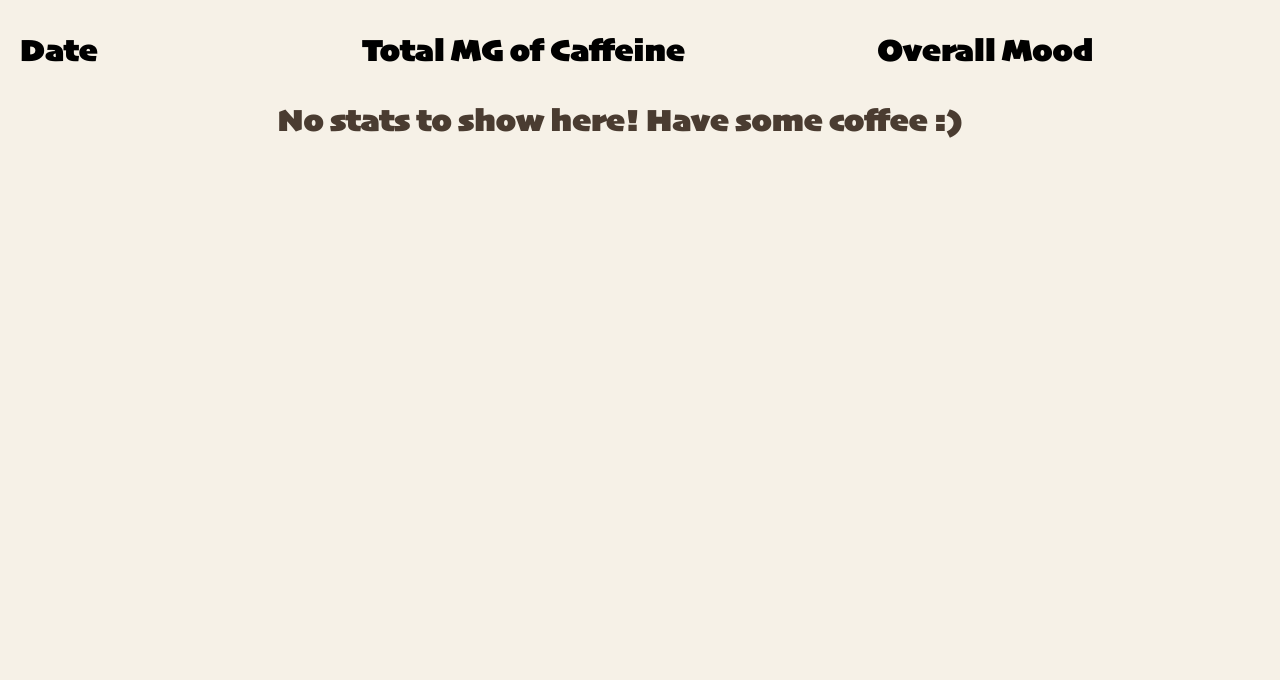
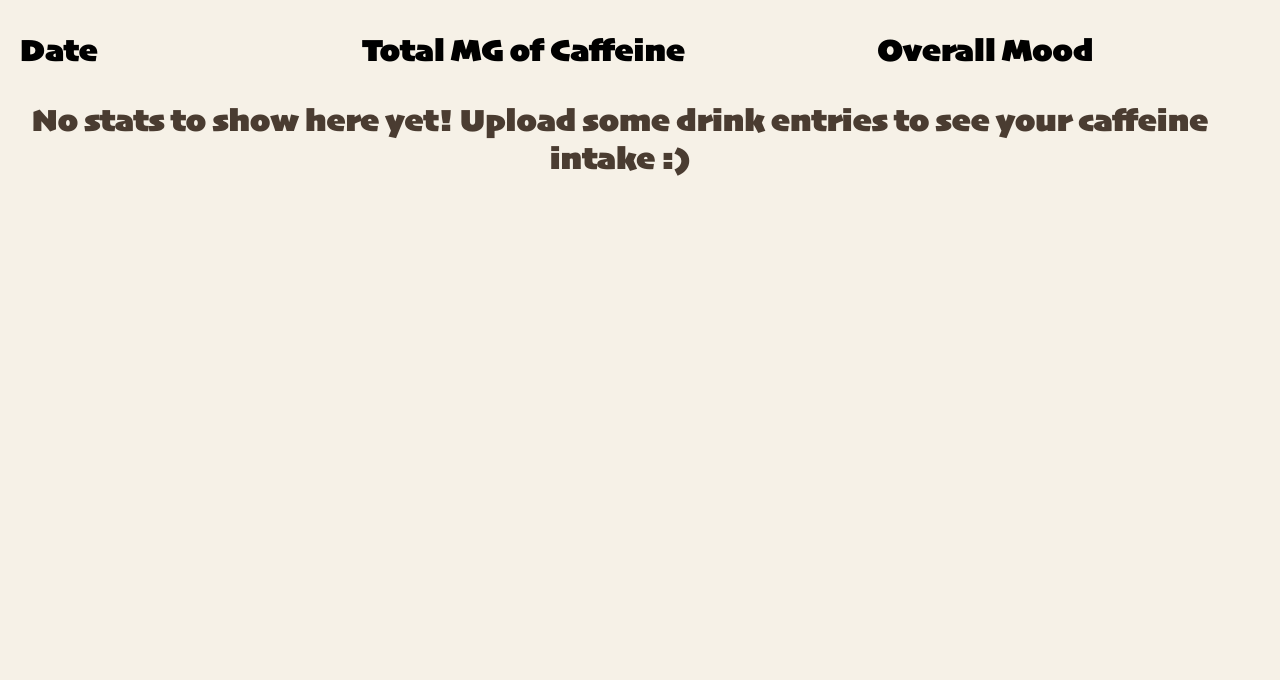
Before and after one commit to chuongCode/mood-brewer, a Flask app: page /caff_stat in a window 1280 px wide. Shown: the part 120-800 px from the top of the page. Run offline with Flask 3, Linux system fonts and the light colour scheme; the visitor is signed in with stand-in values (Sample User, id 1); data that the repository does not hold is empty.

Commit message:
Caff_stat will overflow into scrolling when long, i think

```diff
--- a/static/css/caff_stat.css
+++ b/static/css/caff_stat.css
@@ -4,6 +4,7 @@
     border-spacing: 0 5px;
     margin-top: 0;
     table-layout: fixed;
+    position: relative;
 }
 
 .table th {
@@ -24,6 +25,8 @@
 .container {
     max-width: 1200px;
     padding: 10px 20px;
+    max-height: 80vh;
+    overflow-y: auto;
 }
 
 .table-hover tbody tr:hover {
--- a/templates/caff_stat.html
+++ b/templates/caff_stat.html
@@ -29,7 +29,7 @@
             {% else %}
                 <tr>
                     <td colspan="3" class="no-stats-message">
-                        No stats to show here! Have some coffee :)
+                        No stats to show here yet! Upload some drink entries to see your caffeine intake :)
                     </td>
                 </tr>
             {% endif %}
```
